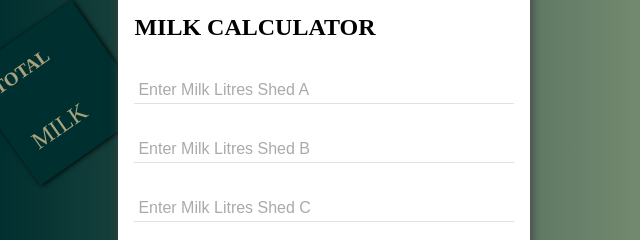
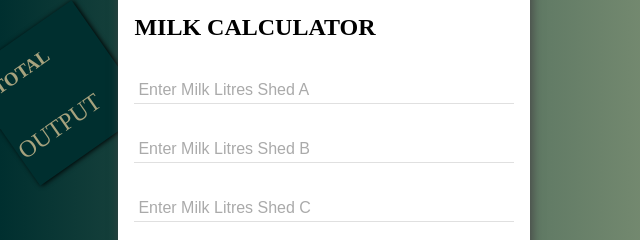
Before and after one commit to D-Micheni/Dairy-Business-Inventory-Tracker, a plain HTML site: page reports.html in a window 1280 px wide. Shown: the part 110-350 px from the top of the page, 0-640 px from the left. Drawn offline with Linux system fonts and the light colour scheme.

Commit message:
modified reports.html h3,p

```diff
--- a/reports.html
+++ b/reports.html
@@ -10,7 +10,7 @@
     <section class="component" style="height: 500px;  ;">
         <div class="total">
           <h3>TOTAL</h3>
-          <p>MILK</p>
+          <p>OUTPUT</p>
         </div>
         <div class="credit-card">
           <h2>MILK CALCULATOR</h2>
```
